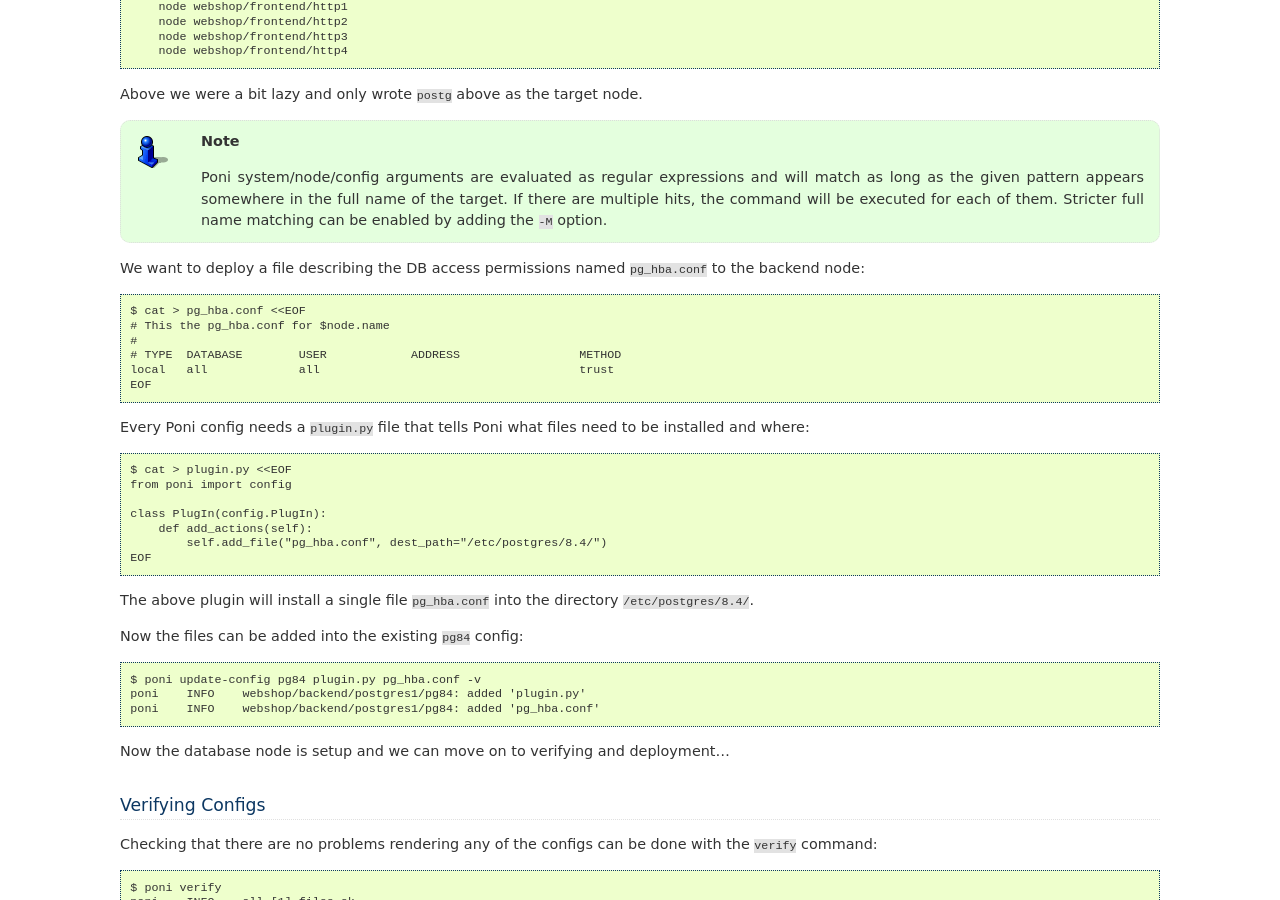
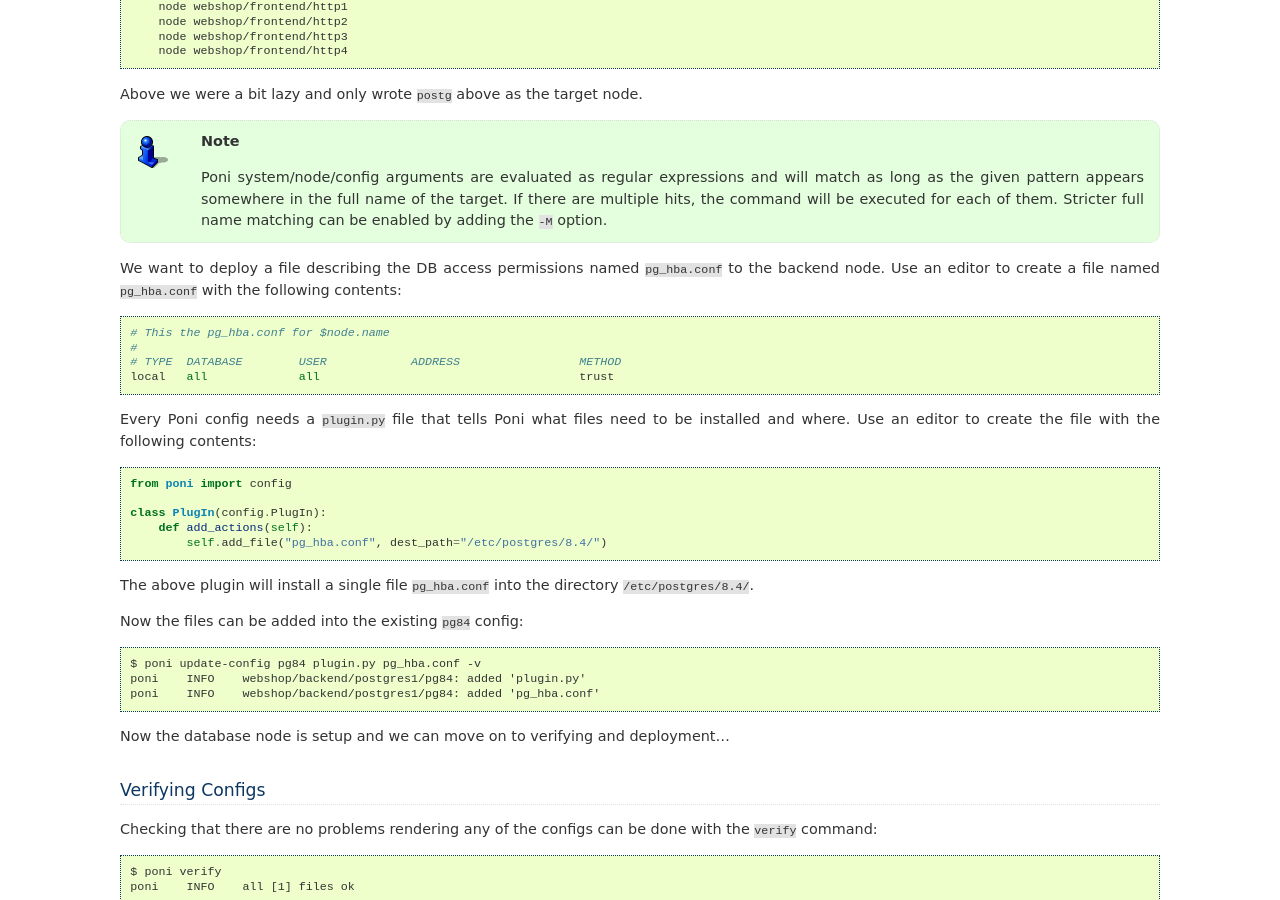
Before and after one commit to ohmu/poni, a Sphinx documentation site: the page built from doc/getting-started.rst, in a window 1280 px wide and 900 px high, scrolled down 2310 px. Built offline with Sphinx 7.4.7, drawn with Linux system fonts in a browser that asks for light colours.

Commit message:
removed cat << EOF hackery. Closes #2.

```diff
--- a/doc/getting-started.rst
+++ b/doc/getting-started.rst
@@ -142,25 +142,21 @@
   matching can be enabled by adding the ``-M`` option.
 
 We want to deploy a file describing the DB access permissions named ``pg_hba.conf`` to
-the backend node::
+the backend node. Use an editor to create a file named ``pg_hba.conf`` with the following contents::
 
-  $ cat > pg_hba.conf <<EOF
   # This the pg_hba.conf for $node.name
   #
   # TYPE  DATABASE        USER            ADDRESS                 METHOD
   local   all             all                                     trust
-  EOF
 
 Every Poni config needs a ``plugin.py`` file that tells Poni what files need to be
-installed and where::
+installed and where. Use an editor to create the file with the following contents::
 
-  $ cat > plugin.py <<EOF
   from poni import config
 
   class PlugIn(config.PlugIn):
       def add_actions(self):
           self.add_file("pg_hba.conf", dest_path="/etc/postgres/8.4/")
-  EOF
 
 The above plugin will install a single file ``pg_hba.conf`` into the directory
 ``/etc/postgres/8.4/``.
```
